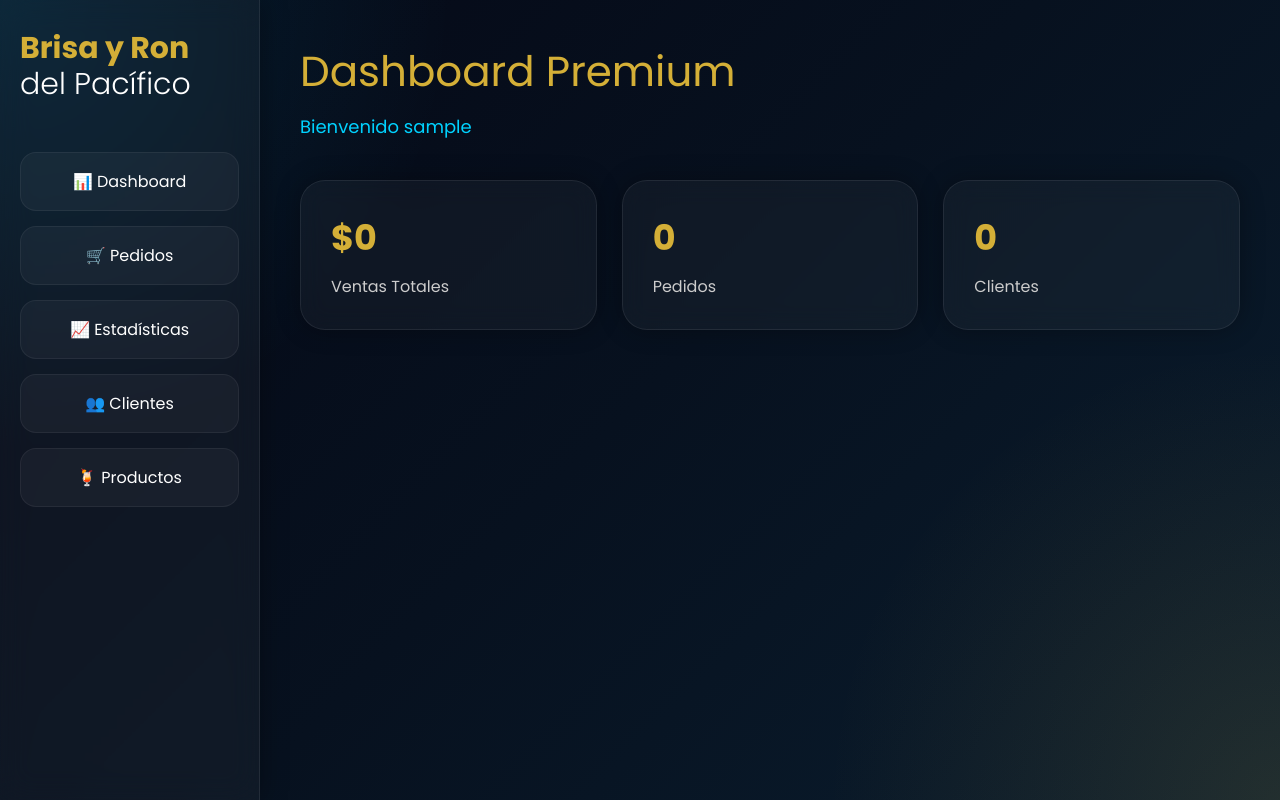
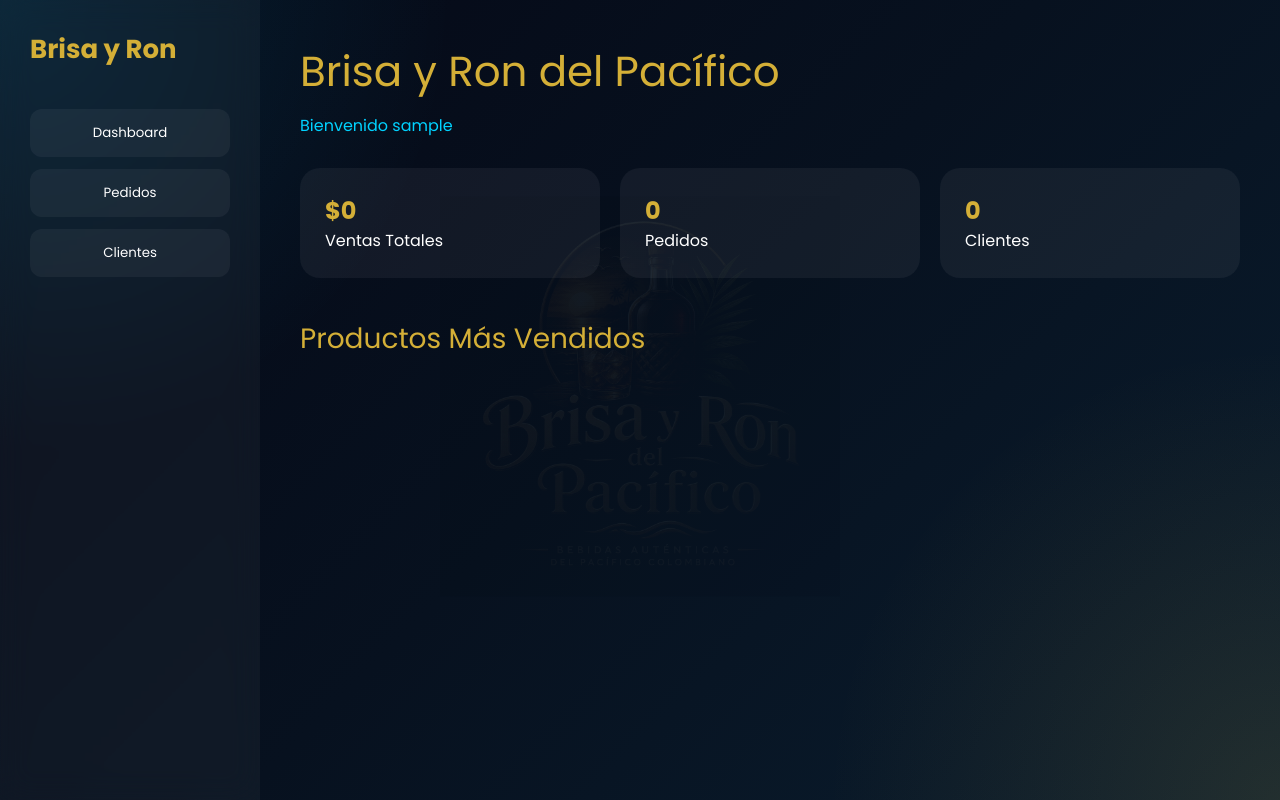
Before and after one commit to Dxxelxx/Electiva-De-Ingenieria, a Flask app: page /admin in a window 1280 px wide. Run offline with Flask 3, Linux system fonts and the light colour scheme; the visitor is signed in with stand-in values (Sample User, id 1); data that the repository does not hold is empty; some libraries are stand-ins or nearby versions.

Commit message:
Segundo Guardado Final

```diff
--- a/templates/admin.html
+++ b/templates/admin.html
@@ -1,14 +1,12 @@
 <!DOCTYPE html>
 <html lang="es">
 <head>
-
 <meta charset="UTF-8">
 <meta name="viewport" content="width=device-width, initial-scale=1.0">
 
-<title>Dashboard Admin | Brisa y Ron</title>
+<title>Admin | Brisa y Ron</title>
 
-<link href="https://fonts.googleapis.com/css2?family=Poppins:wght@300;400;500;600;700&display=swap" rel="stylesheet">
-
+<link href="https://fonts.googleapis.com/css2?family=Poppins:wght@300;400;600;700&display=swap" rel="stylesheet">
 <script src="https://cdn.jsdelivr.net/npm/chart.js"></script>
 
 <style>
@@ -21,472 +19,287 @@
 }
 
 body{
-
     background:
     radial-gradient(circle at top left, rgba(0,210,255,0.12), transparent 30%),
     radial-gradient(circle at bottom right, rgba(212,175,55,0.12), transparent 30%),
     linear-gradient(135deg,#050816,#07111f,#0a1d2e);
-
     color:white;
-    min-height:100vh;
     display:flex;
-    overflow:hidden;
 }
 
 /* SIDEBAR */
-
 .sidebar{
-
     width:260px;
     height:100vh;
     background:rgba(255,255,255,0.04);
-    border-right:1px solid rgba(255,255,255,0.08);
     backdrop-filter:blur(15px);
-    padding:30px 20px;
-    box-shadow:0 0 25px rgba(0,0,0,0.35);
+    padding:30px;
 }
 
 .logo{
-
-    font-size:30px;
+    font-size:26px;
     font-weight:700;
     color:#d4af37;
-    line-height:1.2;
-    margin-bottom:50px;
-}
-
-.logo span{
-    color:white;
-    font-weight:300;
+    margin-bottom:40px;
 }
 
 .menu button{
-
     width:100%;
-    padding:16px;
-    margin-bottom:15px;
+    padding:14px;
+    margin-bottom:12px;
     border:none;
-    border-radius:16px;
-    background:rgba(255,255,255,0.04);
-    border:1px solid rgba(255,255,255,0.06);
+    border-radius:12px;
+    background:rgba(255,255,255,0.05);
     color:white;
-    font-size:16px;
     cursor:pointer;
     transition:.3s;
 }
 
 .menu button:hover{
-
     background:linear-gradient(90deg,#00d2ff,#d4af37);
     color:black;
-    transform:translateX(5px);
-    box-shadow:0 0 15px rgba(0,210,255,0.25);
 }
 
 /* MAIN */
-
 .main{
-
     flex:1;
-    height:100vh;
-    overflow-y:auto;
     padding:40px;
+    position:relative;
 }
 
+/* MARCA DE AGUA */
+.watermark{
+    position:absolute;
+    top:50%;
+    left:50%;
+    transform:translate(-50%,-50%);
+    opacity:0.05;
+    z-index:0;
+}
+
+.watermark img{
+    width:400px;
+}
+
+/* TITULOS */
 .title{
-
     font-size:42px;
     color:#d4af37;
     margin-bottom:10px;
+    z-index:1;
+    position:relative;
 }
 
 .subtitle{
-
     color:#00d2ff;
-    margin-bottom:40px;
-    font-size:18px;
+    margin-bottom:30px;
+    z-index:1;
+    position:relative;
 }
 
-/* TARJETAS */
-
+/* CARDS */
 .cards{
-
     display:grid;
-    grid-template-columns:repeat(auto-fit,minmax(250px,1fr));
-    gap:25px;
+    grid-template-columns:repeat(auto-fit,minmax(220px,1fr));
+    gap:20px;
     margin-bottom:40px;
+    z-index:1;
+    position:relative;
 }
 
 .card{
-
-    padding:30px;
-    border-radius:25px;
-    background:rgba(255,255,255,0.04);
-    border:1px solid rgba(255,255,255,0.08);
-    backdrop-filter:blur(12px);
-    box-shadow:0 0 25px rgba(0,0,0,0.3);
-    transition:.3s;
-}
-
-.card:hover{
-
-    transform:translateY(-5px);
-    box-shadow:0 0 30px rgba(0,210,255,0.15);
+    padding:25px;
+    border-radius:20px;
+    background:rgba(255,255,255,0.05);
 }
 
 .card h2{
-
-    font-size:35px;
     color:#d4af37;
 }
 
-.card p{
+/* PRODUCTOS */
+.productos{
+    display:grid;
+    grid-template-columns:repeat(auto-fit,minmax(200px,1fr));
+    gap:20px;
+    z-index:1;
+    position:relative;
+}
 
-    color:#ccc;
-    margin-top:10px;
+.producto{
+    padding:20px;
+    border-radius:18px;
+    background:rgba(255,255,255,0.05);
+    text-align:center;
+}
+
+.producto h3{
+    color:#00d2ff;
+}
+
+/* TABLAS */
+.table-container{
+    background:rgba(255,255,255,0.05);
+    padding:20px;
+    border-radius:20px;
+    margin-top:20px;
+}
+
+table{
+    width:100%;
+}
+
+th,td{
+    padding:12px;
+}
+
+th{
+    color:#d4af37;
+}
+
+/* BOTONES */
+.btn-ver{
+    background:#00d2ff;
+    padding:6px 10px;
+    border-radius:8px;
+    text-decoration:none;
+    color:black;
+}
+
+.btn-delete{
+    background:red;
+    padding:6px 10px;
+    border-radius:8px;
+    text-decoration:none;
+    color:white;
 }
 
 /* SECCIONES */
-
-.section{
-    display:none;
-}
-
-.active{
-    display:block;
-}
-
-/* TABLAS */
-
-.table-container{
-
-    background:rgba(255,255,255,0.04);
-    padding:25px;
-    border-radius:25px;
-    border:1px solid rgba(255,255,255,0.08);
-    overflow:auto;
-}
-
-table{
-
-    width:100%;
-    border-collapse:collapse;
-}
-
-th,td{
-
-    padding:18px;
-    text-align:left;
-}
-
-th{
-
-    color:#d4af37;
-    font-size:16px;
-}
-
-tr{
-
-    border-bottom:1px solid rgba(255,255,255,0.05);
-}
-
-/* BOTONES */
-
-.btn-ver{
-
-    padding:10px 16px;
-    border:none;
-    border-radius:12px;
-    background:linear-gradient(90deg,#00d2ff,#00ffaa);
-    color:black;
-    font-weight:700;
-    text-decoration:none;
-    margin-right:10px;
-    display:inline-block;
-}
-
-.btn-delete{
-
-    padding:10px 16px;
-    border:none;
-    border-radius:12px;
-    background:linear-gradient(90deg,#ff4d4d,#ff0000);
-    color:white;
-    font-weight:700;
-    text-decoration:none;
-    display:inline-block;
-}
-
-/* GRAFICAS */
-
-.chart-box{
-
-    background:rgba(255,255,255,0.04);
-    padding:30px;
-    border-radius:25px;
-    border:1px solid rgba(255,255,255,0.08);
-    margin-top:30px;
-}
-
-@media(max-width:1000px){
-
-    body{
-        flex-direction:column;
-    }
-
-    .sidebar{
-
-        width:100%;
-        height:auto;
-    }
-
-    .main{
-
-        height:auto;
-    }
-}
+.section{display:none;}
+.active{display:block;}
 
 </style>
 </head>
 
 <body>
 
-<!-- SIDEBAR -->
-
-<div class="sidebar">
-
-    <div class="logo">
-        Brisa y Ron <br>
-        <span>del Pacífico</span>
+<!-- MARCA DE AGUA -->
+<div class="watermark">
+    <img src="{{ url_for('static', filename='img/logo.png.jpeg') }}">
 </div>
 
+<!-- SIDEBAR -->
+<div class="sidebar">
+    <div class="logo">Brisa y Ron</div>
+
     <div class="menu">
-
-        <button onclick="showSection('dashboard')">
-            📊 Dashboard
-        </button>
-
-        <button onclick="showSection('pedidos')">
-            🛒 Pedidos
-        </button>
-
-        <button onclick="showSection('estadisticas')">
-            📈 Estadísticas
-        </button>
-
-        <button onclick="showSection('clientes')">
-            👥 Clientes
-        </button>
-
-        <button onclick="showSection('productos')">
-            🍹 Productos
-        </button>
-
+        <button onclick="showSection('dashboard')">Dashboard</button>
+        <button onclick="showSection('pedidos')">Pedidos</button>
+        <button onclick="showSection('clientes')">Clientes</button>
     </div>
-
 </div>
 
 <!-- MAIN -->
-
 <div class="main">
 
 <!-- DASHBOARD -->
-
 <div id="dashboard" class="section active">
 
     <div class="title">
-            Dashboard Premium
+        Brisa y Ron del Pacífico
     </div>
 
     <div class="subtitle">
         Bienvenido {{ usuario }}
     </div>
 
+    <!-- CARDS -->
     <div class="cards">
-
         <div class="card">
-
-                <h2>
-                    ${{ total_ventas }}
-                </h2>
-
+            <h2>${{ total_ventas }}</h2>
             <p>Ventas Totales</p>
-
         </div>
 
         <div class="card">
-
             <h2>{{ total_pedidos }}</h2>
-
             <p>Pedidos</p>
-
         </div>
 
         <div class="card">
-
             <h2>{{ total_clientes }}</h2>
-
             <p>Clientes</p>
-
+        </div>
     </div>
 
+    <!-- PRODUCTOS MÁS VENDIDOS -->
+    <div class="title" style="font-size:28px;">
+        Productos Más Vendidos
+    </div>
+
+    <div class="productos">
+        {% for producto in ventas_productos %}
+        <div class="producto">
+            <h3>{{ producto[0] }}</h3>
+            <p>Vendidos: {{ producto[1] }}</p>
+        </div>
+        {% endfor %}
     </div>
 
 </div>
 
 <!-- PEDIDOS -->
-
 <div id="pedidos" class="section">
 
-        <div class="title">
-            Pedidos
-        </div>
+    <div class="title">Pedidos</div>
 
     <div class="table-container">
-
         <table>
-
-                <thead>
-
             <tr>
-
                 <th>ID</th>
                 <th>Cliente</th>
-                        <th>Teléfono</th>
                 <th>Total</th>
                 <th>Acciones</th>
-
             </tr>
 
-                </thead>
-
-                <tbody>
-
             {% for pedido in pedidos %}
-
             <tr>
-
                 <td>{{ pedido[0] }}</td>
-
                 <td>{{ pedido[1] }}</td>
-
-                        <td>{{ pedido[2] }}</td>
-
+                <td>${{ pedido[3] }}</td>
                 <td>
-                            ${{ pedido[3] }}
+                    <a href="/pedido/{{ pedido[0] }}" class="btn-ver">Ver</a>
+                    <a href="/eliminar_pedido/{{ pedido[0] }}" class="btn-delete">X</a>
                 </td>
-
-                        <td>
-
-                            <a href="/pedido/{{ pedido[0] }}" class="btn-ver">
-                                Ver Recibo
-                            </a>
-
-                            <a href="/eliminar_pedido/{{ pedido[0] }}"
-                            class="btn-delete"
-                            onclick="return confirm('¿Eliminar pedido?')">
-
-                                Eliminar
-
-                            </a>
-
-                        </td>
-
             </tr>
-
             {% endfor %}
-
-                </tbody>
-
         </table>
-
-        </div>
-
-    </div>
-
-    <!-- ESTADISTICAS -->
-
-    <div id="estadisticas" class="section">
-
-        <div class="title">
-            Estadísticas
-        </div>
-
-        <div class="chart-box">
-
-            <canvas id="ventasChart"></canvas>
-
     </div>
 
 </div>
 
 <!-- CLIENTES -->
-
 <div id="clientes" class="section">
 
-        <div class="title">
-            Clientes
-        </div>
+    <div class="title">Clientes</div>
 
+    <!-- 🔥 GRAFICA -->
+    <canvas id="clientesChart" style="margin-bottom:30px;"></canvas>
+
+    <!-- TABLA -->
     <div class="table-container">
-
         <table>
-
-                <thead>
-
             <tr>
                 <th>Nombre</th>
                 <th>Teléfono</th>
             </tr>
 
-                </thead>
-
-                <tbody>
-
             {% for pedido in pedidos %}
-
             <tr>
-
                 <td>{{ pedido[1] }}</td>
-
                 <td>{{ pedido[2] }}</td>
-
             </tr>
-
             {% endfor %}
-
-                </tbody>
-
         </table>
-
-        </div>
-
-    </div>
-
-    <!-- PRODUCTOS -->
-
-    <div id="productos" class="section">
-
-        <div class="title">
-            Productos Más Vendidos
-        </div>
-
-        <div class="cards">
-
-            {% for producto in ventas_productos %}
-
-            <div class="card">
-
-                <h2>{{ producto[0] }}</h2>
-
-                <p>
-                    Vendidos: {{ producto[1] }}
-                </p>
-
-            </div>
-
-            {% endfor %}
-
     </div>
 
 </div>
@@ -496,92 +309,41 @@ tr{
 <script>
 
 /* CAMBIAR SECCIONES */
-
 function showSection(id){
-
-    document.querySelectorAll('.section').forEach(section=>{
-
-        section.classList.remove('active');
-
+    document.querySelectorAll('.section').forEach(s=>{
+        s.classList.remove('active');
     });
-
     document.getElementById(id).classList.add('active');
 }
 
-/* GRAFICA */
-
-const ctx = document.getElementById('ventasChart');
-
-new Chart(ctx, {
-
+/* GRAFICA CLIENTES */
+new Chart(document.getElementById('clientesChart'), {
     type:'bar',
-
     data:{
-
         labels:[
             {% for producto in ventas_productos %}
                 "{{ producto[0] }}",
             {% endfor %}
         ],
-
         datasets:[{
-
-            label:'Cantidad Vendida',
-
+            label:'Productos más vendidos',
             data:[
                 {% for producto in ventas_productos %}
                     {{ producto[1] }},
                 {% endfor %}
             ],
-
-            backgroundColor:[
-                '#00d2ff',
-                '#d4af37',
-                '#00ffaa',
-                '#ff4d4d',
-                '#9b59b6',
-                '#f39c12',
-                '#1abc9c'
-            ],
-
-            borderRadius:10
+            backgroundColor:'#00d2ff'
         }]
     },
-
     options:{
-
-        responsive:true,
-
         plugins:{
             legend:{
-                labels:{
-                    color:'white'
-                }
+                labels:{ color:'white' }
             }
         },
-
         scales:{
-
-            y:{
-                beginAtZero:true,
-                ticks:{
-                    color:'white'
-                },
-
-                grid:{
-                    color:'rgba(255,255,255,0.05)'
-                }
-            },
-
-            x:{
-                ticks:{
-                    color:'white'
-                },
-
-                grid:{
-                    color:'rgba(255,255,255,0.05)'
-                }
-            }
+            x:{ ticks:{ color:'white' }},
+            y:{ ticks:{ color:'white' }}
         }
     }
 });
--- a/templates/index.html
+++ b/templates/index.html
@@ -198,7 +198,7 @@ body{
     <div class="center">
 
         <div class="title">
-            <h1>🥃 Brisa y Ron</h1>
+            <h1>Brisa Y Ron Del Pacifico</h1>
         </div>
 
         <div class="inputs">
```
Lines whose indentation alone changed are shown as unchanged.
